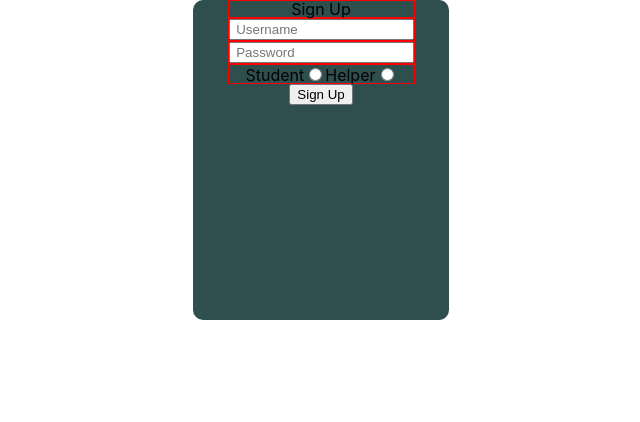
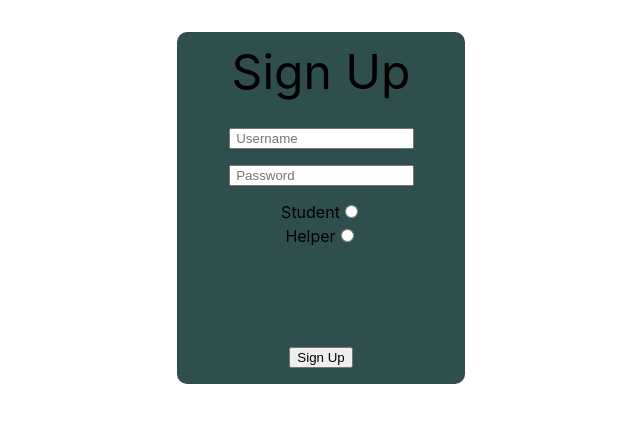
Before and after one commit to mjherich/Lambda-School-Coursework, a React (Create React App) app in the folder devdesk/: page / in a window 1280 px wide. Shown: the top 422 px of the page, without its empty margins (319-959 px from the left). Built offline with nearby package versions, Linux system fonts and the light colour scheme.

Commit message:
basic styling done

```diff
--- a/devdesk/src/components/UserOnboarding/Signup.js
+++ b/devdesk/src/components/UserOnboarding/Signup.js
@@ -9,21 +9,47 @@ const StyledFormikDiv = styled.div`
     width: 16rem;
     height: 20rem;
     border-radius: 10px;
+    margin-top: 2rem;
+    padding: 1rem;
+    display: flex;
+    justify-content: center;
+
+    form {
+        height: 100%;
+        width: 100%;
         display: flex;
         flex-direction: column;
-    justify-items: space-between;
         align-items: center;
+        position: relative; /* Necessary for "position: absolute" on button to work! */
+    }
 
     .form-title {
-        border: 1px solid red;
+        margin-bottom: 2rem;
+
+        h2 {
+            font-size: 3rem;
+        }
     }
 
     .field {
-        border: 1px solid red;
+        margin-bottom: 1rem;
+
+        &:nth-last-of-type(1) {
+            margin-bottom: 2rem;
         }
 
-    button {
+        .radio {
+            height: 1.5rem;
+        }
 
+        p { /* Error messages. */
+            color: red;
+        }
+    }
+
+    .submit-button {
+        position: absolute;
+        bottom: 0;
     }
 `;
 
@@ -71,20 +97,26 @@ export default function Signup(props) {
                             </div>
                             <div className="field">
                                 <Field name="username" type="text" placeholder=" Username" />
-                                <ErrorMessage name="username" component="div" />
+                                <ErrorMessage name="username" component="p" />
                             </div>
                             <div className="field">
                                 <Field name="password" type="password" placeholder=" Password" />
-                                <ErrorMessage name="password" component="div" />
+                                <ErrorMessage name="password" component="p" />
                             </div>
                             <div className="field">
-                                Student
+                                <div className="radio">
+                                    <span>Student</span>
                                     <Field name="userType" type="radio" value="student" />
-                                Helper
+                                </div>
+                                <div className="radio">
+                                    <span>Helper</span>
                                     <Field name="userType" type="radio" value="helper" />
-                                <ErrorMessage name="userType" component="div" />
                                 </div>
+                                <ErrorMessage name="userType" component="p" />
+                            </div>
+                            <div className="submit-button">
                                 <button type="submit">Sign Up</button>
+                            </div>
                         </Form>
                     )
                 }}
```
Lines whose indentation alone changed are shown as unchanged.
